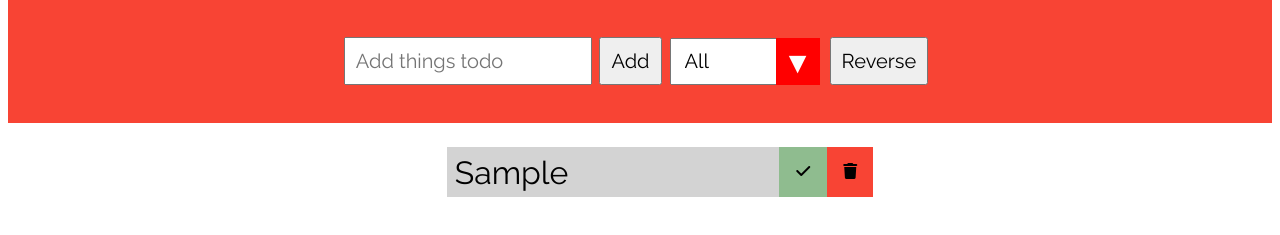
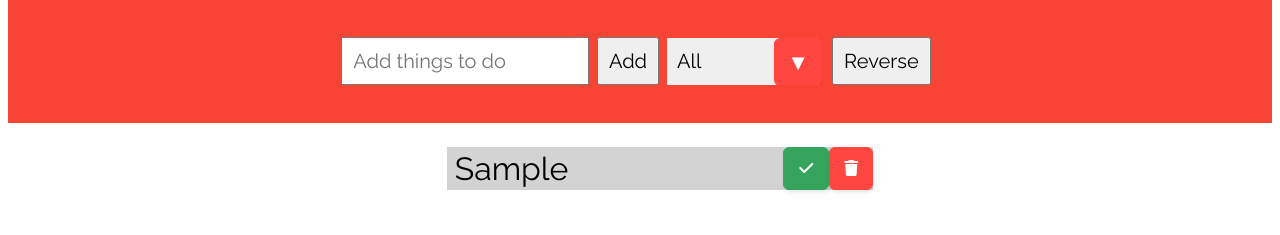
Before and after one commit to yummybomb/TodoList, a plain HTML site: page index.html in a window 1280 px wide. Both pictures are taken after typing "Sample" into the empty fields and a click on the button "Add". Shown: the part 159-394 px from the top of the page. Drawn offline with Linux system fonts and the light colour scheme.

Commit message:
CSS finishing touches

```diff
--- a/index.html
+++ b/index.html
@@ -13,7 +13,7 @@
         <h1> My To Do List </h1>
         <div class="container">
             <form>
-                <input type="text" class = "todo-txt" id="strInput" placeholder="Add things todo">
+                <input type="text" class = "todo-txt" id="strInput" placeholder="Add things to do">
                 <button class="todo-button" type="submit" id= "button">Add</button>
             </form>
             <div class="select">
--- a/main.js
+++ b/main.js
@@ -137,10 +137,13 @@ function getTodos() {
     } else {
       todos = JSON.parse(localStorage.getItem("todos"));
     }
+    //reverse array
     for (let i = todos.length-1; i >=0 ; i--){
         temp.push(todos[i]);
     }
     todos = temp;
+    //save reversed array into storage
     localStorage.setItem("todos", JSON.stringify(todos));
+    //reload page
     location.reload();
   }
--- a/style.css
+++ b/style.css
@@ -33,8 +33,6 @@
   .reverse-button{
     margin-left: 10px;
   }
-
-  }
   select {
     -webkit-appearance: none;
     -moz-appearance: none;
@@ -56,6 +54,7 @@
     cursor: pointer;
     padding: 10px;
     height: 46.5px;
+    margin-right: 5px;
 
 
   }
@@ -66,8 +65,25 @@
     top: 0;
     right: 0;
     padding: 7px;
+    background: #FF4742;
+    border: 1px solid #FF4742;
+    border-radius: 6px;
+    box-shadow: rgba(0, 0, 0, 0.1) 1px 2px 4px;
+    box-sizing: border-box;
+    color: #FFFFFF;
+    cursor: pointer;
+    display: inline-block;
+    font-size: 22px;
+    font-weight: 800;
+    line-height: 22px;
+    padding: 12px 12px;
+    text-align: center;
+    user-select: none;
+    -webkit-user-select: none;
+    touch-action: manipulation;
+    vertical-align: middle;
     pointer-events: none;
-    transition: all 0.2s ease;
+    transition: all 0.1s ease;
   }
   .select:hover::after{
     background: whitesmoke;
@@ -99,18 +115,72 @@
     font-family: "Raleway", sans-serif;
     flex: 1;
   }
-  .delete-btn, .check-btn{
-    background: #f84434;
-    color: black;
-    border: none;
-    padding: 1rem;
+  .delete-btn{
+    background: #FF4742;
+    border: 1px solid #FF4742;
+    border-radius: 6px;
+    box-shadow: rgba(0, 0, 0, 0.1) 1px 2px 4px;
+    box-sizing: border-box;
+    color: #FFFFFF;
     cursor: pointer;
-    font-size: 1rem;
-
+    display: inline-block;
+    font-family: nunito,roboto,proxima-nova,"proxima nova",sans-serif;
+    font-size: 16px;
+    font-weight: 800;
+    line-height: 16px;
+    min-height: 40px;
+    outline: 0;
+    padding: 12px 14px;
+    text-align: center;
+    text-rendering: geometricprecision;
+    text-transform: none;
+    user-select: none;
+    -webkit-user-select: none;
+    touch-action: manipulation;
+    vertical-align: middle;
   }
   .check-btn{
-    background:darkseagreen;
+    background: #35a45c;
+    border: 1px solid #35a45c;
+    border-radius: 6px;
+    box-shadow: rgba(0, 0, 0, 0.1) 1px 2px 4px;
+    box-sizing: border-box;
+    color: #FFFFFF;
+    cursor: pointer;
+    display: inline-block;
+    font-family: nunito,roboto,proxima-nova,"proxima nova",sans-serif;
+    font-size: 16px;
+    font-weight: 800;
+    line-height: 16px;
+    min-height: 40px;
+    outline: 0;
+    padding: 12px 14px;
+    text-align: center;
+    text-rendering: geometricprecision;
+    text-transform: none;
+    user-select: none;
+    -webkit-user-select: none;
+    touch-action: manipulation;
+    vertical-align: middle;
   }
+
+
+  .delete-btn:hover,
+  .delete-btn:active {
+    background-color: initial;
+    background-position: 0 0;
+    color: #FF4742;
+  }
+  .check-btn:hover,
+  .check-btn:active{
+    background-color: initial;
+    background-position: 0 0;
+    color: #35a45c;
+  }
+  .delete-btn:active, .check-btn:active {
+    opacity: .5;
+  }
+
   .todo-item{
     padding: 0rem 0.5rem;
   }
```
